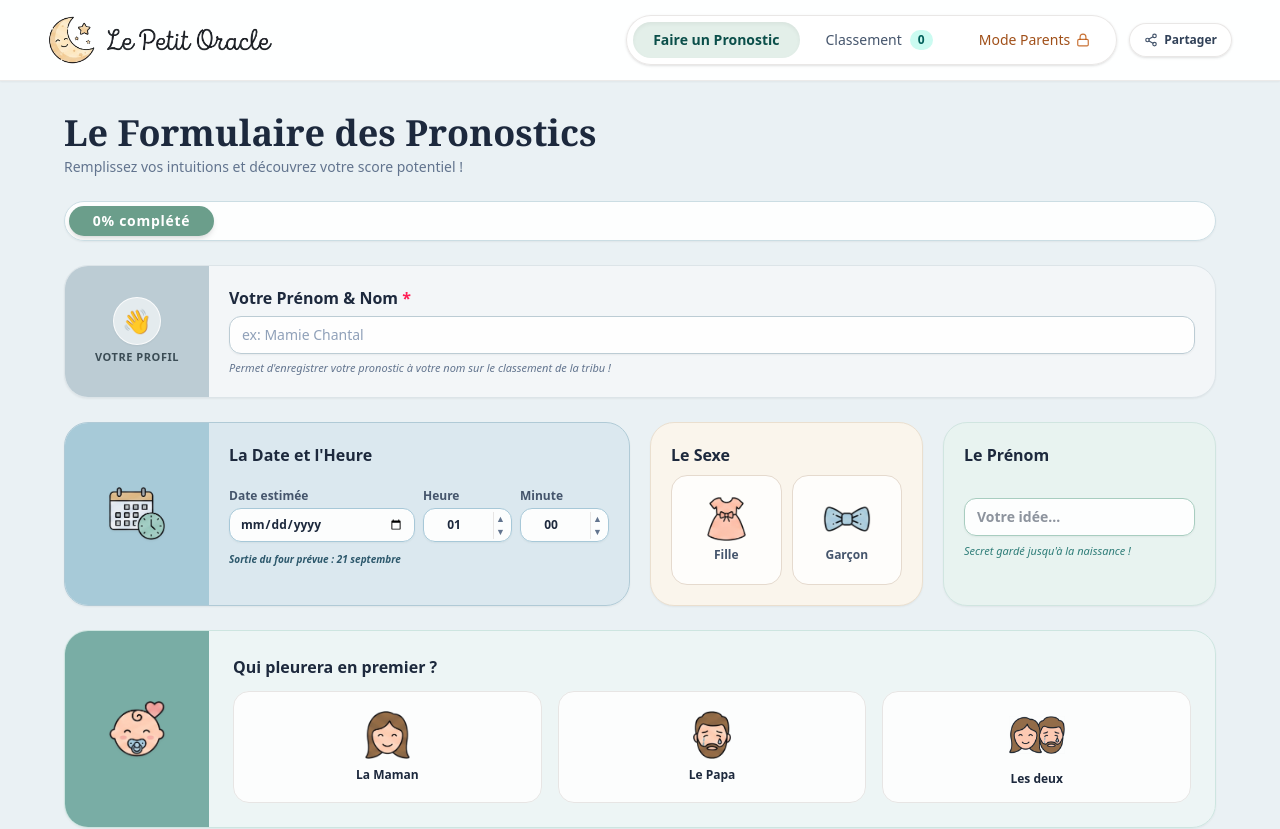
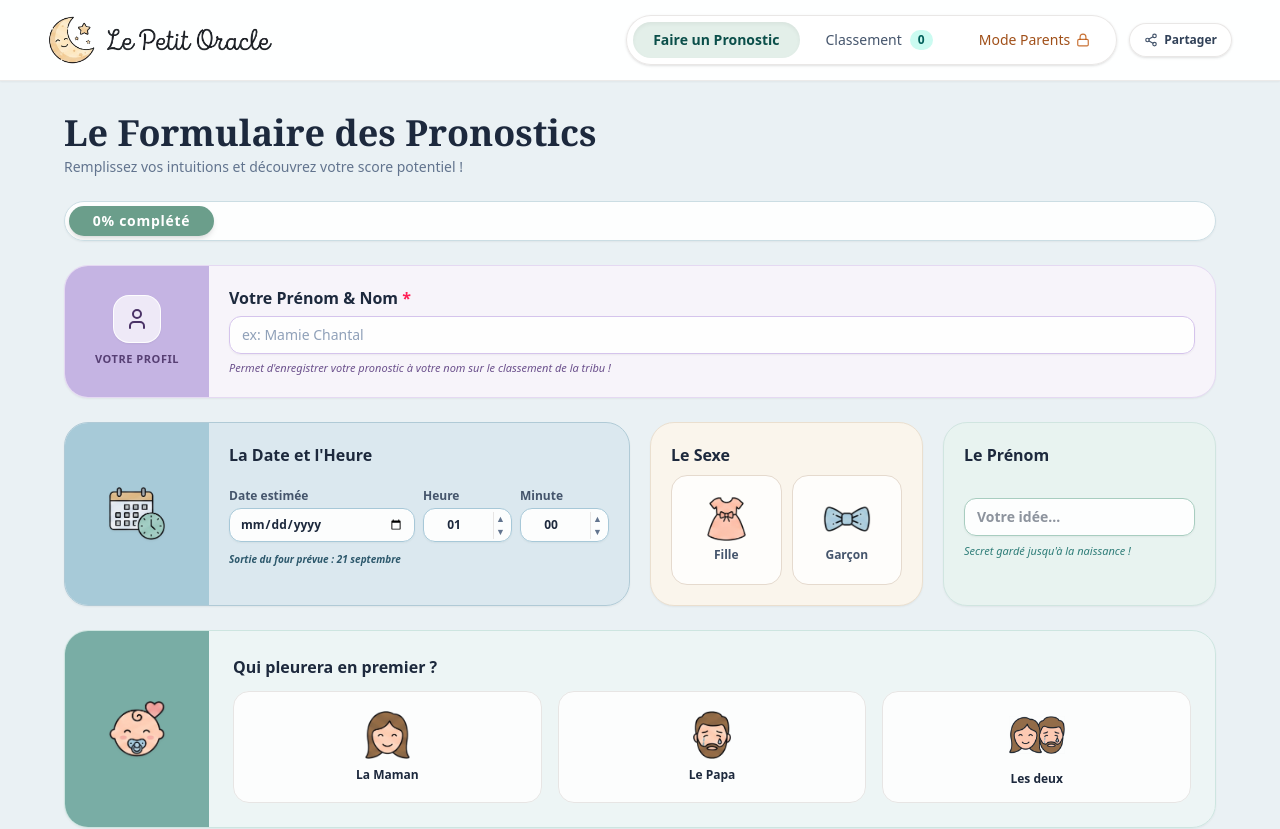
Before and after one commit to JeanGerbier/LePetitOracle, a React (Vite) app: page / in a window 1280 px wide. Shown: the top 829 px of the page. Built offline with nearby package versions, Linux system fonts and the light colour scheme; no server answers; the database is empty; a web font is replaced by a local one.

Commit message:
style: remplacement de la carte grise par la palette Lavande Poudré (#F7F4FA / #C5B4E3) et l'icône User

```diff
--- a/src/components/PredictionForm.tsx
+++ b/src/components/PredictionForm.tsx
@@ -1,5 +1,5 @@
 import React, { useState, useMemo } from 'react';
-import { AlertCircle, Send } from 'lucide-react';
+import { AlertCircle, Send, User } from 'lucide-react';
 import { Prediction, WhoCriesFirst, Gender } from '../types/prediction';
 import { calculatePotentialScore } from '../utils/scoring';
 import { checkIfPredictionExists } from '../lib/supabase';
@@ -161,12 +161,12 @@ export const PredictionForm: React.FC<PredictionFormProps> = ({ onSubmit }) => {
       <form onSubmit={handleSubmit} className="space-y-6">
 
         {/* --- CARD 0: Votre Profil (12 cols) --- */}
-        <div className="bg-[#F3F6F8] border border-[#DCE4E8] rounded-3xl shadow-xs overflow-hidden flex flex-col sm:flex-row hover:shadow-sm transition">
-          <div className="sm:w-36 bg-[#BCCCD4] p-4 sm:p-5 flex flex-col items-center justify-center text-center text-[#2C3E47] shrink-0">
-            <div className="w-12 h-12 rounded-full bg-white/60 border border-white/80 flex items-center justify-center text-2xl shadow-xs">
-              👋
+        <div className="bg-[#F7F4FA] border border-[#E5D9F2] rounded-3xl shadow-xs overflow-hidden flex flex-col sm:flex-row hover:shadow-sm transition">
+          <div className="sm:w-36 bg-[#C5B4E3] p-4 sm:p-5 flex flex-col items-center justify-center text-center text-[#4A3267] shrink-0">
+            <div className="w-12 h-12 rounded-2xl bg-white/70 border border-white/90 shadow-xs flex items-center justify-center">
+              <User className="w-6 h-6 text-[#4A3267]" />
             </div>
-            <span className="text-[10px] sm:text-[11px] font-extrabold uppercase tracking-wider text-[#2C3E47]/90 mt-1">
+            <span className="text-[10px] sm:text-[11px] font-extrabold uppercase tracking-wider text-[#4A3267]/90 mt-2">
               Votre Profil
             </span>
           </div>
@@ -182,11 +182,11 @@ export const PredictionForm: React.FC<PredictionFormProps> = ({ onSubmit }) => {
                 setUserName(e.target.value);
                 setDuplicateError('');
               }}
-              className="w-full bg-white/90 border border-[#BCCCD4] rounded-xl px-3 py-2 text-sm font-semibold text-slate-800 focus:outline-none focus:ring-2 focus:ring-slate-500 shadow-xs placeholder:font-normal placeholder:text-slate-400"
+              className="w-full bg-white/90 border border-[#D5C4EC] rounded-xl px-3 py-2 text-sm font-semibold text-slate-800 focus:outline-none focus:ring-2 focus:ring-purple-400 shadow-xs placeholder:font-normal placeholder:text-slate-400"
               placeholder="ex: Mamie Chantal"
               required
             />
-            <p className="text-[11px] text-slate-500 italic font-medium">
+            <p className="text-[11px] text-[#6B508C] italic font-medium">
               Permet d'enregistrer votre pronostic à votre nom sur le classement de la tribu !
             </p>
           </div>
```
Also changed, not shown: 1 other file (tests, documents, lock files or other folders).
